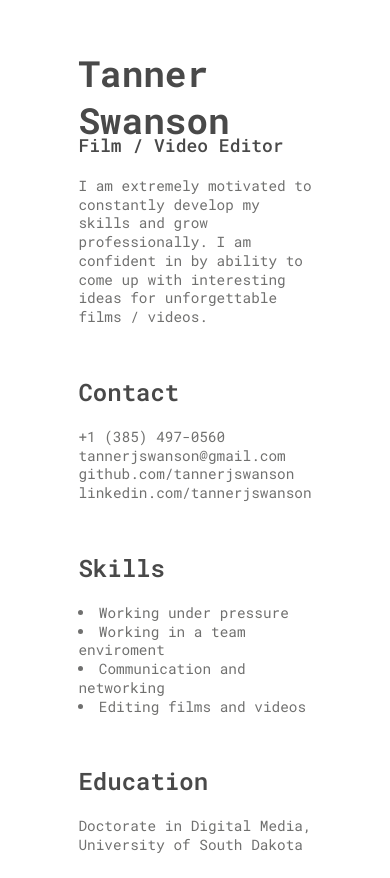
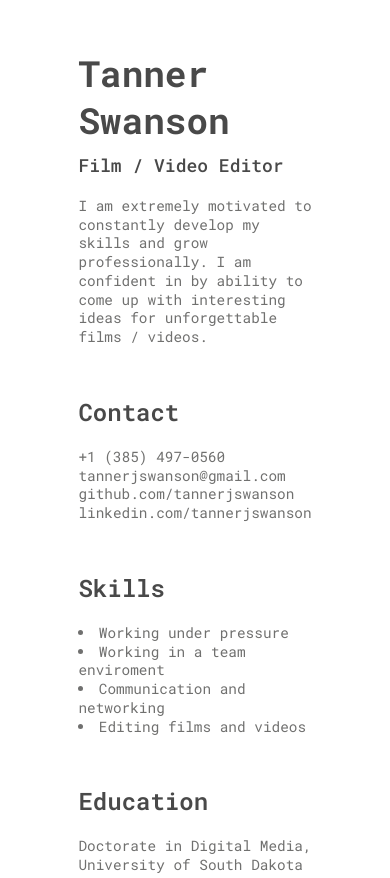
Before and after one commit to CaptainCronch/scss-resume, a plain HTML site: page index.html in a window 390 px wide. Shown: the top 878 px of the page. Drawn offline with Linux system fonts and the light colour scheme.

Commit message:
now works responsively

```diff
--- a/index.html
+++ b/index.html
@@ -8,12 +8,12 @@
     <title>Tanner's Resume</title>
 </head>
 <body>
-    <header>
-        <h1>Tanner Swanson</h1>
-        <h3>Film&nbsp;/&nbsp;Video Editor</h3>
-        <h4>I am extremely motivated to constantly develop my skills and grow professionally. I am confident in by ability to come up with interesting ideas for unforgettable films&nbsp;/&nbsp;videos.</h4>
-    </header>
     <main>
+        <header>
+            <h1>Tanner Swanson</h1>
+            <h3>Film&nbsp;/&nbsp;Video Editor</h3>
+            <h4>I am extremely motivated to constantly develop my skills and grow professionally. I am confident in by ability to come up with interesting ideas for unforgettable films&nbsp;/&nbsp;videos.</h4>
+        </header>
         <div class="block" id="contact">
             <h2>Contact</h2>
             <a href="tel:+13854970560">+1 (385) 497-0560</a>
--- a/style.scss
+++ b/style.scss
@@ -18,7 +18,7 @@ header {
 h1 {
     font-size: 3em;
     font-weight: 700;
-    margin: 50px 0 -10px;
+    margin: 50px 0 10px;
 }
 
 h2 {
```
Also changed, not shown: style.css, 1 other file.
